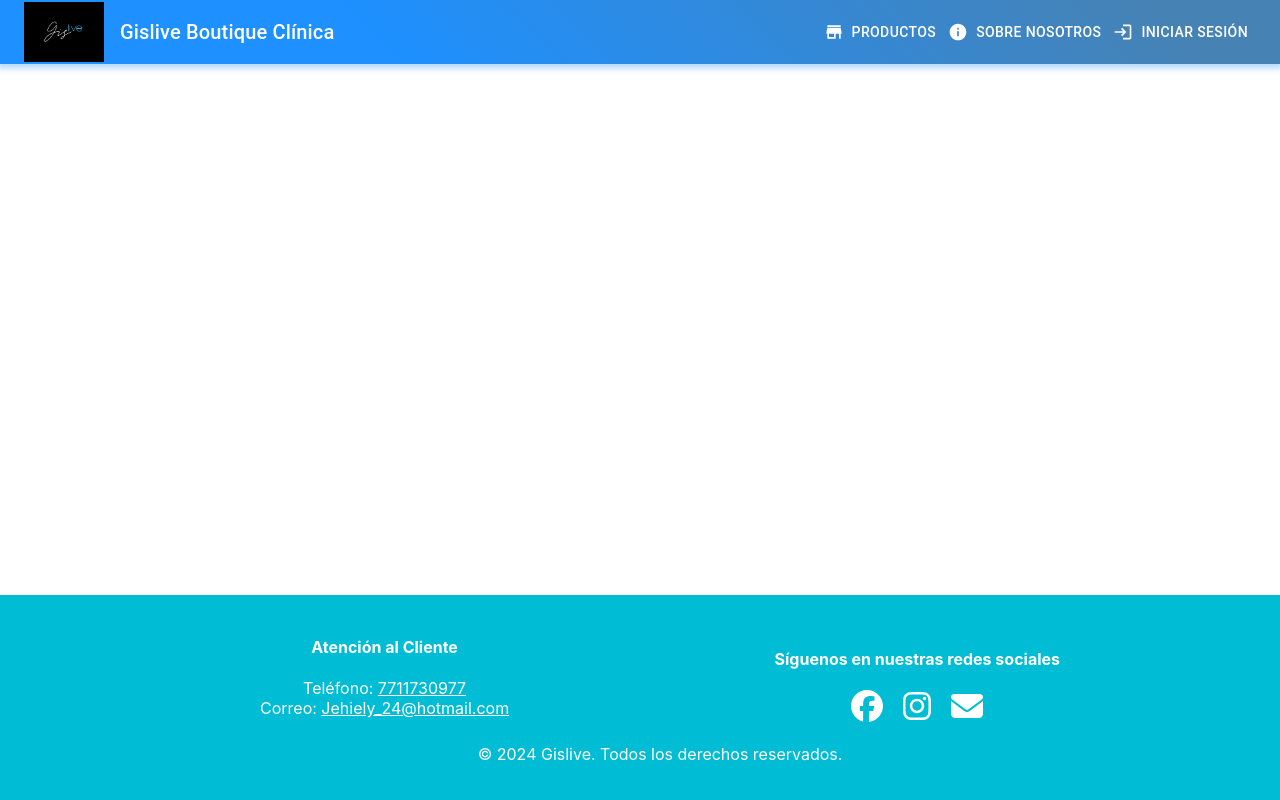
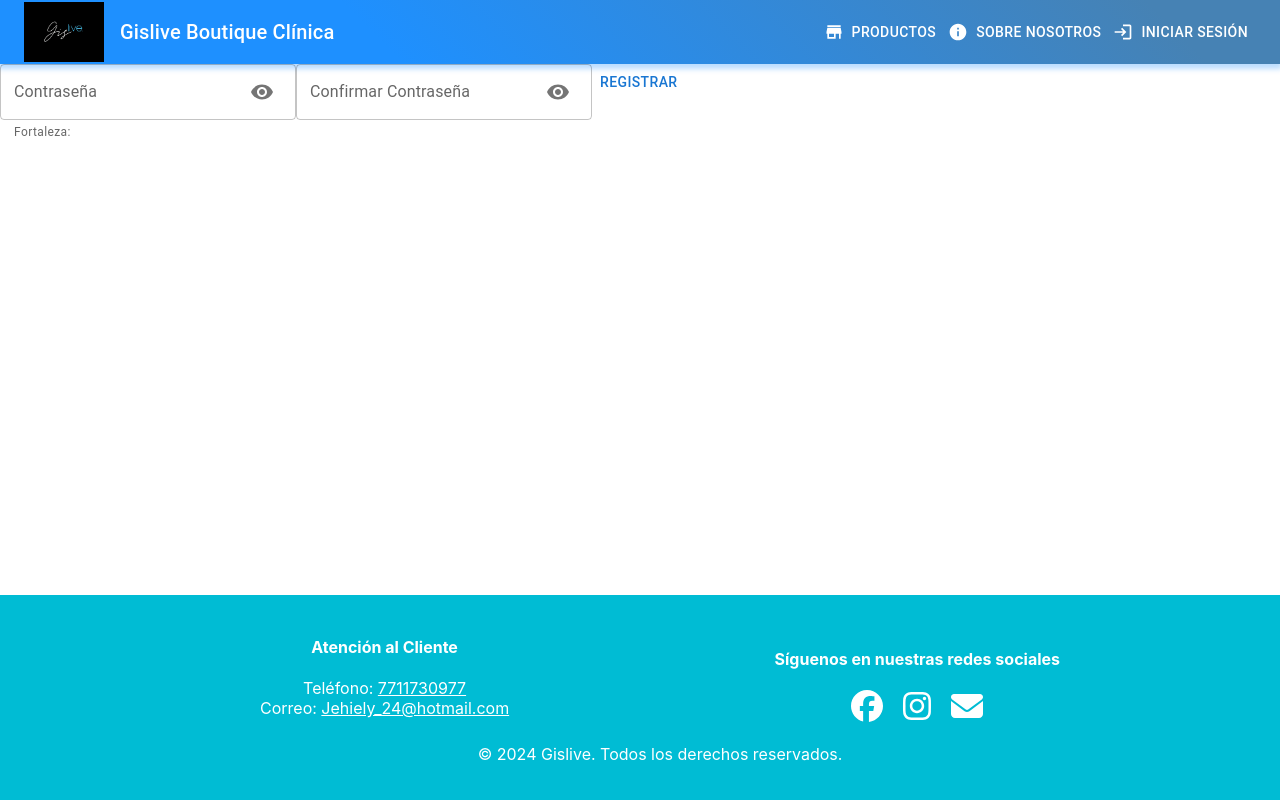
Before and after one commit to YareliHH/Frontend_Gis, a React (Create React App) app: page /registro in a window 1280 px wide. Built offline with nearby package versions, Linux system fonts and the light colour scheme.

Commit message:
registro

```diff
--- a/src/Componentes/Inicio/registo.jsx
+++ b/src/Componentes/Inicio/registo.jsx
@@ -1,34 +1,24 @@
 import React, { useState } from 'react';
-import { Container, TextField, Button, Grid, Typography, Box, InputAdornment } from '@mui/material';
-import { Person, Email, Phone, Lock, AccountBox } from '@mui/icons-material';
+import { TextField, Button, InputAdornment, IconButton } from '@mui/material';
+import { Visibility, VisibilityOff } from '@mui/icons-material';
 import axios from 'axios';
 import CryptoJS from 'crypto-js';
 
 const Registro = () => {
-  const[activeStep, setActiveStep] = useState(0);
   const [formData, setFormData] = useState({
-    nombre: '',
-    apellidoPaterno: '',
-    apellidoMaterno: '',
-    correo: '',
-    telefono: '',
     password: '',
-    confirmPassword: '',
+    confirmPassword: ''
   });
-
-  const [errors, setErrors] = useState({});
   const [passwordError, setPasswordError] = useState('');
-  const [isLoading, setIsLoading] = useState(false);
+  const [passwordMatchError, setPasswordMatchError] = useState('');
+  const [passwordStrength, setPasswordStrength] = useState('');
+  const [showPassword, setShowPassword] = useState(false);
+  const [showConfirmPassword, setShowConfirmPassword] = useState(false);
   const [isPasswordSafe, setIsPasswordSafe] = useState(false);
   const [isPasswordFiltered, setIsPasswordFiltered] = useState(false);
+  const [isLoading, setIsLoading] = useState(false);
 
-  const nameRegex = /^[a-zA-ZÀ-ÿ\s]+$/;// validar nombres (letras, incluyendo caracteres acentuados y espacios)
-  const emailRegex = /^[^\s@]+@(gmail\.com|hotmail\.com|outlook\.com)$/; //validar correos electrónicos (solo Gmail, Hotmail y Outlook)
-  const phoneRegex = /^[0-9]{10}$/;//para validar teléfonos (10 dígitos numéricos)
-
-
-// Función para verificar si la contraseña cumple con las reglas personalizadas
-  const checkPasswordRules = (password) => {
+  const validatePassword = (password) => {
     const errors = [];
     const hasUpperCase = /[A-Z]/.test(password);
     const hasNumber = /\d/.test(password);
@@ -39,19 +29,28 @@ const Registro = () => {
     if (!hasUpperCase) errors.push('Debe tener al menos una letra mayúscula.');
     if (!hasNumber) errors.push('Debe tener al menos un número.');
     if (!hasSpecialChar) errors.push('Debe tener al menos un símbolo especial.');
-    if (!hasMinLength) errors.push('Debe tener más de 8 caracteres.');
+    if (!hasMinLength) errors.push('Debe tener al menos 8 caracteres.');
     if (!noRepeatingChars) errors.push('No puede tener más de 3 letras seguidas iguales.');
 
-    return errors;
+    return errors.length === 0;
   };
-  // Función para verificar si la contraseña ha sido filtrada en brechas de seguridad
+
+  const evaluatePasswordStrength = (password) => {
+    let strength = 'Débil';
+    if (/[A-Z]/.test(password) && /\d/.test(password) && /[!@#$%^&*(),.?":{}|<>]/.test(password) && password.length >= 8) {
+      strength = 'Fuerte';
+    } else if (/[A-Z]/.test(password) || /\d/.test(password) || /[!@#$%^&*(),.?":{}|<>]/.test(password)) {
+      strength = 'Media';
+    }
+    setPasswordStrength(strength);
+  };
+
   const checkPasswordSafety = async (password) => {
-    setIsLoading(true); // Iniciar la carga
+    setIsLoading(true);
     try {
       const hashedPassword = CryptoJS.SHA1(password).toString(CryptoJS.enc.Hex);
       const prefix = hashedPassword.slice(0, 5);
       const suffix = hashedPassword.slice(5);
-
 
       const response = await axios.get(`https://api.pwnedpasswords.com/range/${prefix}`);
       const hashes = response.data.split('\n').map(line => line.split(':')[0]);
@@ -59,49 +58,44 @@ const Registro = () => {
       if (hashes.includes(suffix.toUpperCase())) {
         setPasswordError('Contraseña insegura: ha sido filtrada en brechas de datos.');
         setIsPasswordSafe(false);
-        setIsPasswordFiltered(true); // Actualizar el estado de filtrado
+        setIsPasswordFiltered(true);
       } else {
         setPasswordError('');
         setIsPasswordSafe(true);
-        setIsPasswordFiltered(false); // Contraseña no filtrada
+        setIsPasswordFiltered(false);
       }
     } catch (error) {
       console.error('Error al verificar la contraseña:', error);
       setPasswordError('Error al verificar la contraseña.');
     } finally {
-      setIsLoading(false); // Detener la carga
+      setIsLoading(false);
     }
   };
 
-  /////////////////
   const handleChange = (e) => {
     const { name, value } = e.target;
-    const trimmedValue = value.trim();
     setFormData({
       ...formData,
-      [name]: trimmedValue,
+      [name]: value.trim(),
     });
 
-    // Validación para la contraseña
     if (name === 'password') {
-      if (!validatePassword(trimmedValue)) {
-        setPasswordError('La contraseña debe tener al menos 8 caracteres, una mayúscula, una minúscula y un número.');
+      if (!validatePassword(value)) {
+        setPasswordError('La contraseña no cumple con los requisitos.');
       } else {
         setPasswordError('');
-        evaluatePasswordStrength(trimmedValue);
+        evaluatePasswordStrength(value);
       }
     }
 
-    // Validación para confirmar contraseña
     if (name === 'confirmPassword') {
-      if (trimmedValue !== formData.password) {
+      if (value !== formData.password) {
         setPasswordMatchError('Las contraseñas no coinciden.');
       } else {
         setPasswordMatchError('');
       }
     }
   };
-
 
   const handleSubmit = async (e) => {
     e.preventDefault();
@@ -115,18 +109,6 @@ const Registro = () => {
       return;
     }
 
-    try {
-      const correoResponse = await axios.post('https://backendgislive.onrender.com/api/verificar-correo', { correo: formData.correo });
-      if (correoResponse.data.exists) {
-        setErrors('El correo ya está registrado. Intenta con otro.');
-        return;
-      }
-    } catch (error) {
-      setErrors('Error al verificar el correo.');
-      return;
-    }
-
-    // Encriptación usando CryptoJS
     const hashedPassword = CryptoJS.SHA256(formData.password).toString();
 
     const registroData = {
@@ -136,82 +118,53 @@ const Registro = () => {
 
     try {
       const response = await axios.post('https://backendgislive.onrender.com/api/registro', registroData);
-      setErrors('Usuario registrado exitosamente');
       console.log(response.data);
     } catch (error) {
       console.error('Error al registrar usuario:', error);
-      setErrors('Error al registrar usuario');
     }
   };
-   // Validación para el nombre
-   if (name === 'nombre') {
-    if (!nameRegex.test(value)) {
-      setErrors((prevErrors) => ({
-        ...prevErrors,
-        nombre: 'El nombre debe contener solo letras.',
-      }));
-    } else {
-      setErrors((prevErrors) => ({
-        ...prevErrors,
-        nombre: '', // Limpia el error si la validación es correcta
-      }));
-    }
-  }
-  // Validación para apellido paterno
-  if (name === 'apellidoPaterno') {
-    if (!nameRegex.test(trimmedValue)) {
-      setErrors((prevErrors) => ({
-        ...prevErrors,
-        apellidoPaterno: 'El apellido paterno debe contener solo letras.',
-      }));
-    } else {
-      setErrors((prevErrors) => ({
-        ...prevErrors,
-        apellidoPaterno: '',
-      }));
-    }
-  }
-   // Validación para apellido materno
-   if (name === 'apellidoMaterno') {
-    if (!nameRegex.test(trimmedValue)) {
-      setErrors((prevErrors) => ({
-        ...prevErrors,
-        apellidoMaterno: 'El apellido materno debe contener solo letras.',
-      }));
-    } else {
-      setErrors((prevErrors) => ({
-        ...prevErrors,
-        apellidoMaterno: '',
-      }));
-    }
-  }
-  // Validación para correo
-  if (name === 'correo') {
-    if (!emailRegex.test(trimmedValue)) {
-      setErrors((prevErrors) => ({
-        ...prevErrors,
-        correo: 'El correo electrónico no es válido.',
-      }));
-    } else {
-      setErrors((prevErrors) => ({
-        ...prevErrors,
-        correo: '',
-      }));
-    }
-  }
-  // Validación para teléfono
-  if (name === 'telefono') {
-    if (!phoneRegex.test(trimmedValue)) {
-      setErrors((prevErrors) => ({
-        ...prevErrors,
-        telefono: 'El teléfono debe contener 10 dígitos numéricos.',
-      }));
-    } else {
-      setErrors((prevErrors) => ({
-        ...prevErrors,
-        telefono: '',
-      }));
-    }
-  }
+
+  return (
+    <form onSubmit={handleSubmit}>
+      <TextField
+        label="Contraseña"
+        type={showPassword ? 'text' : 'password'}
+        name="password"
+        onChange={handleChange}
+        InputProps={{
+          endAdornment: (
+            <InputAdornment position="end">
+              <IconButton onClick={() => setShowPassword(!showPassword)}>
+                {showPassword ? <VisibilityOff /> : <Visibility />}
+              </IconButton>
+            </InputAdornment>
+          ),
+        }}
+        error={Boolean(passwordError)}
+        helperText={passwordError || `Fortaleza: ${passwordStrength}`}
+      />
+
+      <TextField
+        label="Confirmar Contraseña"
+        type={showConfirmPassword ? 'text' : 'password'}
+        name="confirmPassword"
+        onChange={handleChange}
+        InputProps={{
+          endAdornment: (
+            <InputAdornment position="end">
+              <IconButton onClick={() => setShowConfirmPassword(!showConfirmPassword)}>
+                {showConfirmPassword ? <VisibilityOff /> : <Visibility />}
+              </IconButton>
+            </InputAdornment>
+          ),
+        }}
+        error={Boolean(passwordMatchError)}
+        helperText={passwordMatchError}
+      />
+
+      <Button type="submit" disabled={isLoading}>Registrar</Button>
+    </form>
+  );
 };
+
 export default Registro;
```
